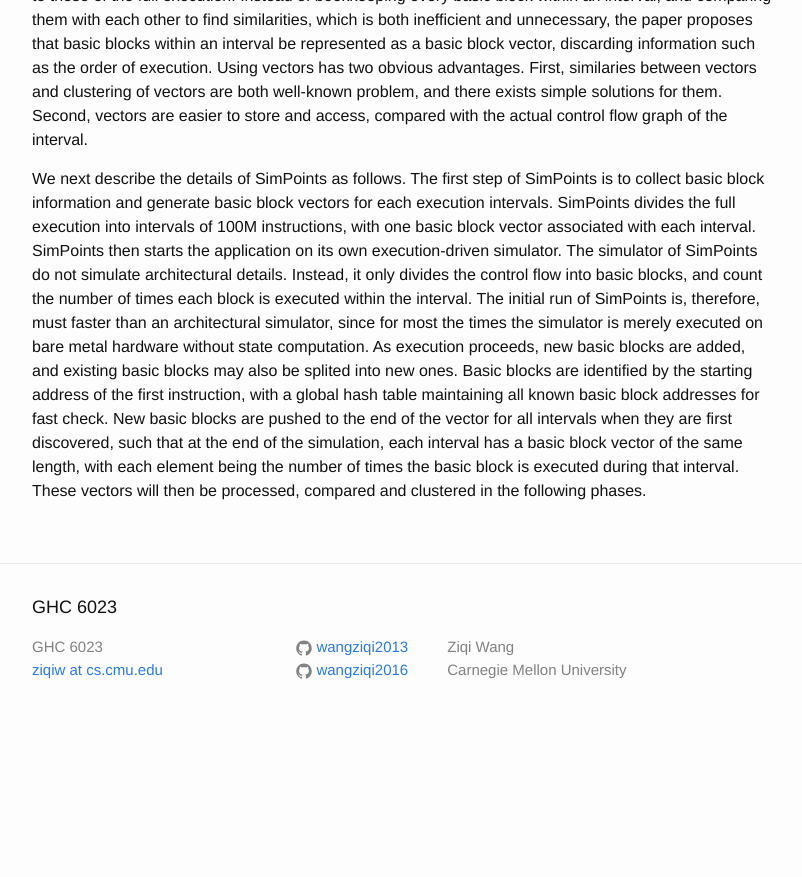
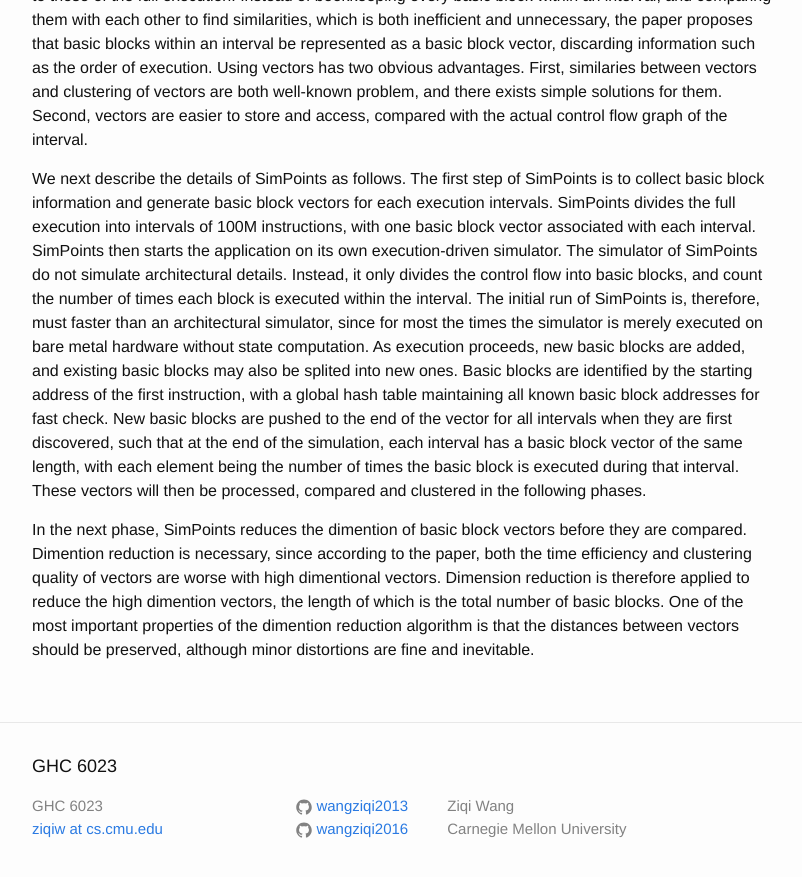
Before and after one commit to wangziqi2013/wangziqi2013.github.io, a Jekyll site: the page built from _posts/2020-07-29-simpoints.markdown, in a window 1280 px wide and 900 px high, scrolled down 1597 px. Shown: the top 877 px of the window, without its empty margins (238-1040 px from the left). Built offline with Jekyll 4.4.1, drawn with Linux system fonts in a browser that asks for light colours; before the commit the page ends 2338 px from its top, so only the background shows below that.

Commit message:
Adding dimension reduction

```diff
--- a/_posts/2020-07-29-simpoints.markdown
+++ b/_posts/2020-07-29-simpoints.markdown
@@ -78,3 +78,9 @@ New basic blocks are pushed to the end of the vector for all intervals when they
 end of the simulation, each interval has a basic block vector of the same length, with each element being the number of
 times the basic block is executed during that interval. These vectors will then be processed, compared and clustered
 in the following phases.
+
+In the next phase, SimPoints reduces the dimention of basic block vectors before they are compared. Dimention reduction
+is necessary, since according to the paper, both the time efficiency and clustering quality of vectors are worse with
+high dimentional vectors. Dimension reduction is therefore applied to reduce the high dimention vectors, the length of
+which is the total number of basic blocks. One of the most important properties of the dimention reduction algorithm
+is that the distances between vectors should be preserved, although minor distortions are fine and inevitable.
```
